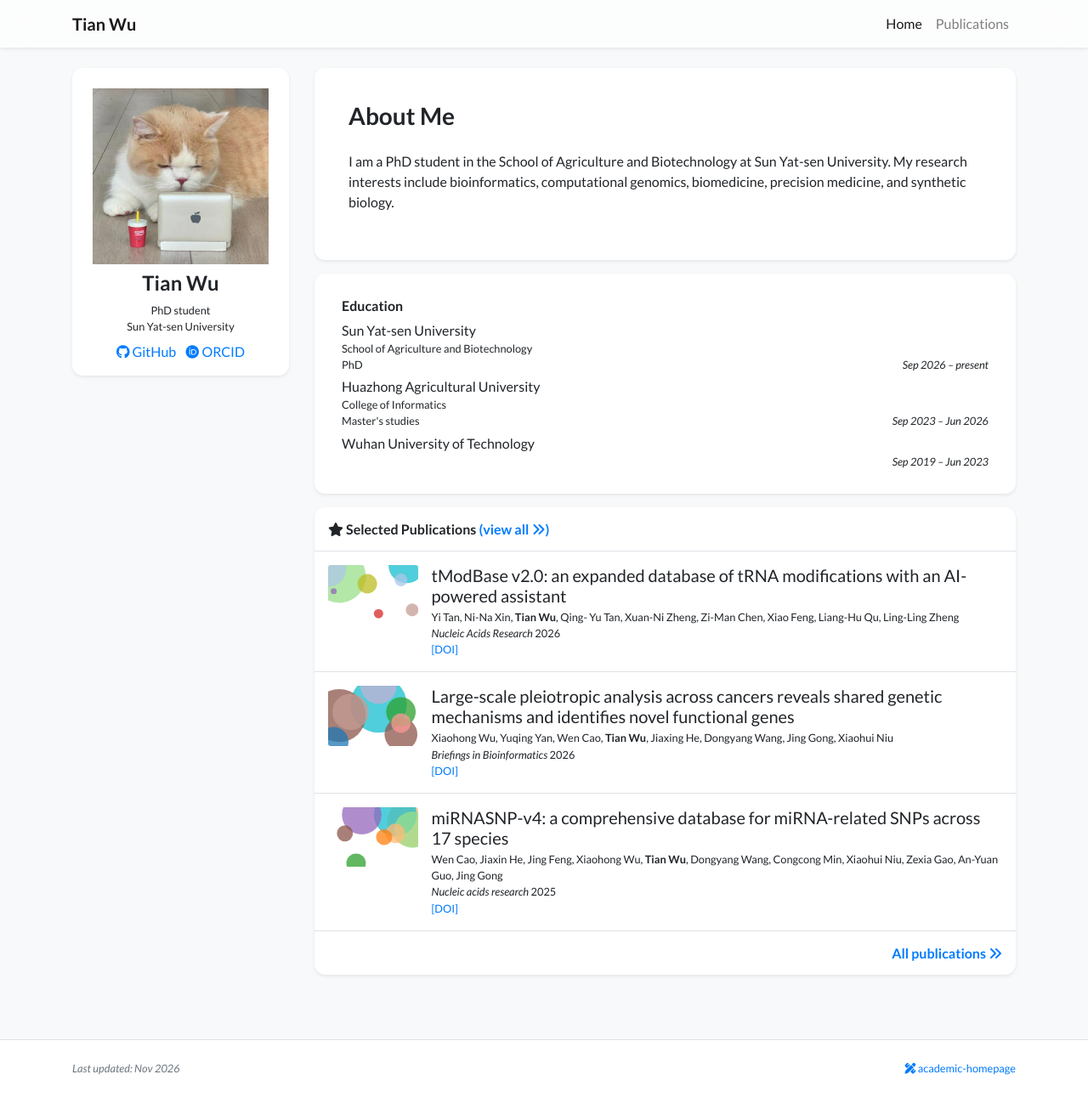
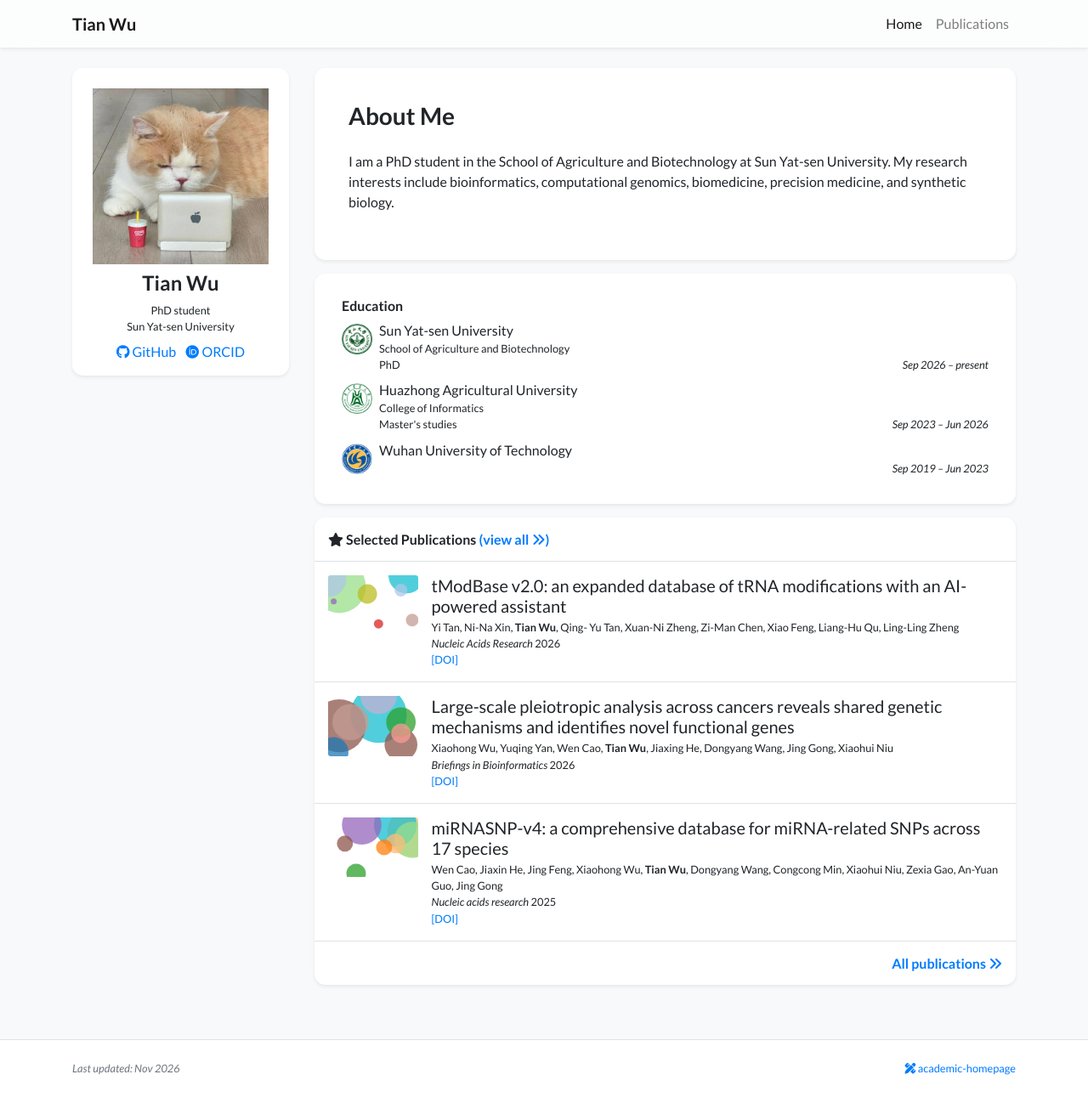
Before and after one commit to QuaSiMoDooooo/QuaSiMoDooooo.github.io, a Jekyll site: the page built from index.html, in a window 1280 px wide and 1291 px high. Shown: the whole window at 85% size. Built offline with Jekyll 4.4.1, drawn with Linux system fonts in a browser that asks for light colours; nearby versions of some CDN libraries; a style sheet for code colours, icons or effects is not loaded.

Commit message:
feat: add university emblems to education

```diff
--- a/_data/profile.yml
+++ b/_data/profile.yml
@@ -12,12 +12,15 @@ short_bio: >-
   My research interests include bioinformatics, computational genomics, biomedicine, precision medicine, and synthetic biology.</p>
 education:
 - name: Sun Yat-sen University
+  logo: /assets/images/badges/sysu.png
   dept: School of Agriculture and Biotechnology
   position: PhD
   date: Sep 2026 – present
 - name: Huazhong Agricultural University
+  logo: /assets/images/badges/hzau.png
   dept: College of Informatics
   position: Master's studies
   date: Sep 2023 – Jun 2026
 - name: Wuhan University of Technology
+  logo: /assets/images/badges/whut.png
   date: Sep 2019 – Jun 2023
--- a/_includes/widgets/experience_card.html
+++ b/_includes/widgets/experience_card.html
@@ -9,8 +9,8 @@
                             <h6>Education</h6>
                             <ul class="list-unstyled mb-1">
                                 {% for item in site.data.profile.education %}
-                                <li class="media mb-1">
-                                    {% if item.logo %}<img src="{{ item.logo | relative_url }}" alt="" style="width: 18px;" class="mr-1 mt-1">{% endif %}
+                                <li class="media mb-2">
+                                    {% if item.logo %}<img src="{{ item.logo | relative_url }}" alt="" width="36" height="36" class="mr-2 mt-1 flex-shrink-0">{% endif %}
                                     <div class="media-body">
                                         <div>{{ item.name }}</div>
                                         <div class="small">{{ item.dept }}</div>
```
Also changed, not shown: assets/images/badges/hzau.png (added), assets/images/badges/sysu.png (added), assets/images/badges/whut.png (added).
